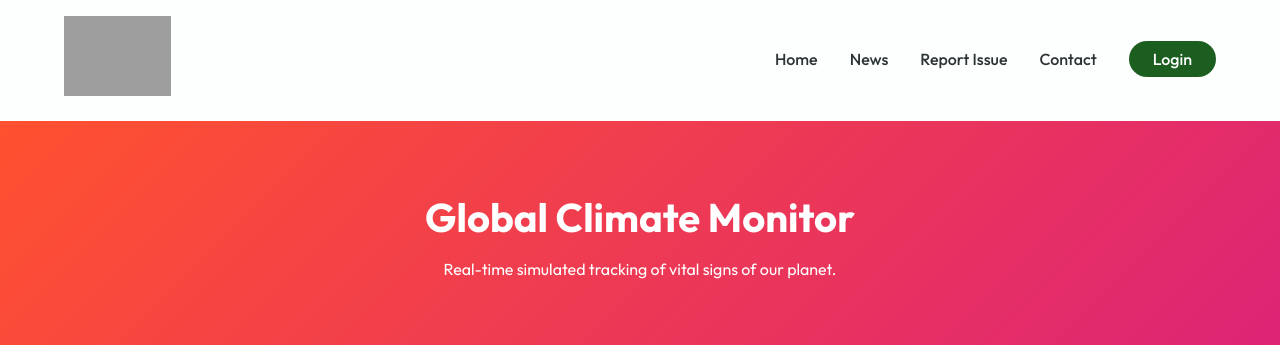
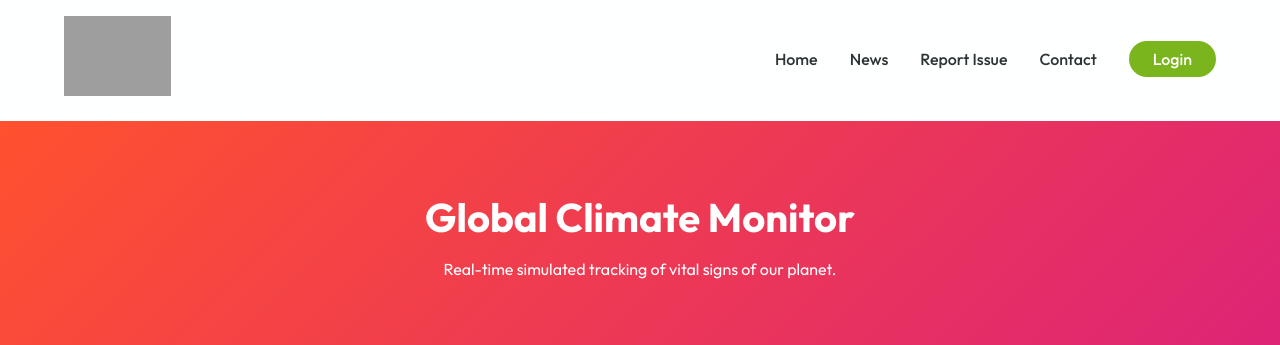
Before and after one commit to bk2821120-hub/eco-portal, a Flask app: page /climate in a window 1280 px wide. Shown: the top 345 px of the page. Run offline with Flask 3, Linux system fonts and the light colour scheme; grey boxes are pictures that could not be loaded.

Commit message:
Align site colors with logo branding

```diff
--- a/static/css/style.css
+++ b/static/css/style.css
@@ -1,16 +1,18 @@
 :root {
-    --primary-color: #1b5e20;
-    --primary-light: #4c8c4a;
-    --primary-dark: #003308;
-    --secondary-color: #00acc1;
+    --primary-color: #7ab51d;
+    /* Lime green from your logo */
+    --secondary-color: #006eb4;
+    /* Deep blue from your logo */
+    --primary-light: #a4d000;
+    --primary-dark: #5a8a15;
     --accent-color: #cddc39;
     --background-color: #f7fafc;
     --white: #ffffff;
     --text-dark: #2d3436;
     --text-light: #636e72;
-    --shadow-sm: 0 4px 6px -1px rgba(0, 0, 0, 0.1), 0 2px 4px -1px rgba(0, 0, 0, 0.06);
-    --shadow-md: 0 10px 15px -3px rgba(0, 0, 0, 0.1), 0 4px 6px -2px rgba(0, 0, 0, 0.05);
-    --glass-bg: rgba(255, 255, 255, 0.7);
+    --shadow-sm: 0 4px 6px -1px rgba(0, 0, 0, 0.1);
+    --shadow-md: 0 10px 15px -3px rgba(0, 0, 0, 0.1);
+    --glass-bg: rgba(255, 255, 255, 0.85);
     --border-radius: 16px;
     --transition: all 0.4s cubic-bezier(0.165, 0.84, 0.44, 1);
 }
```
